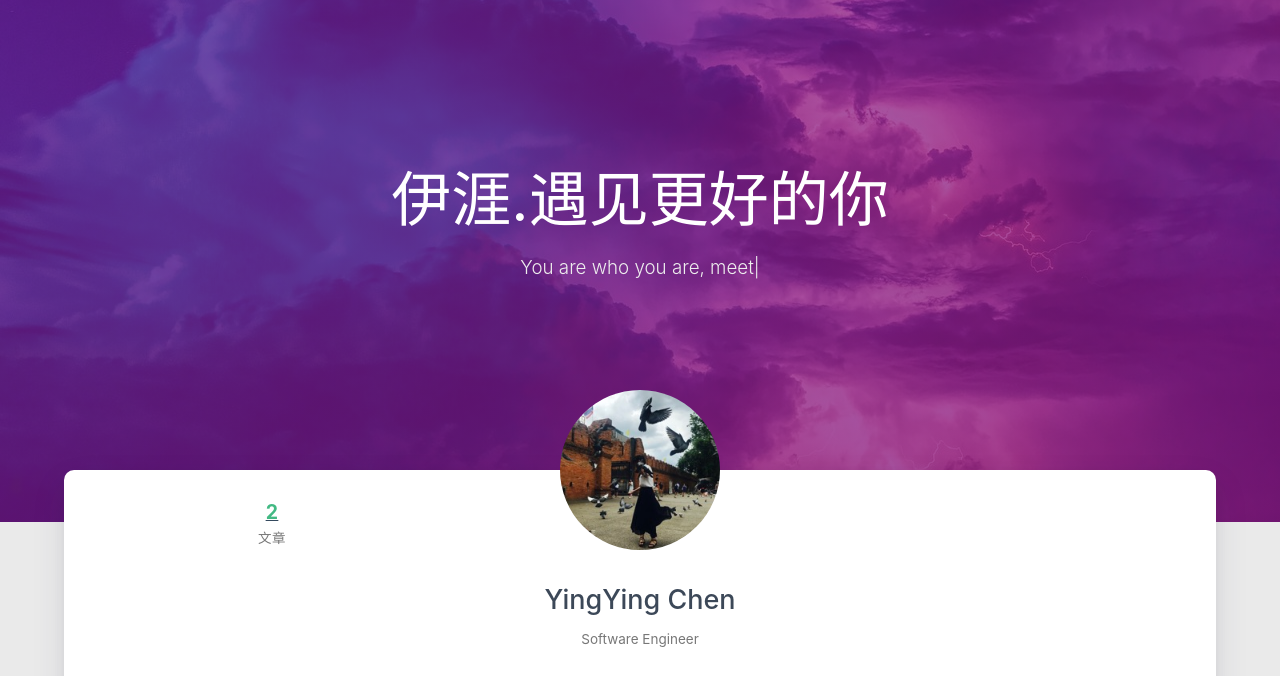
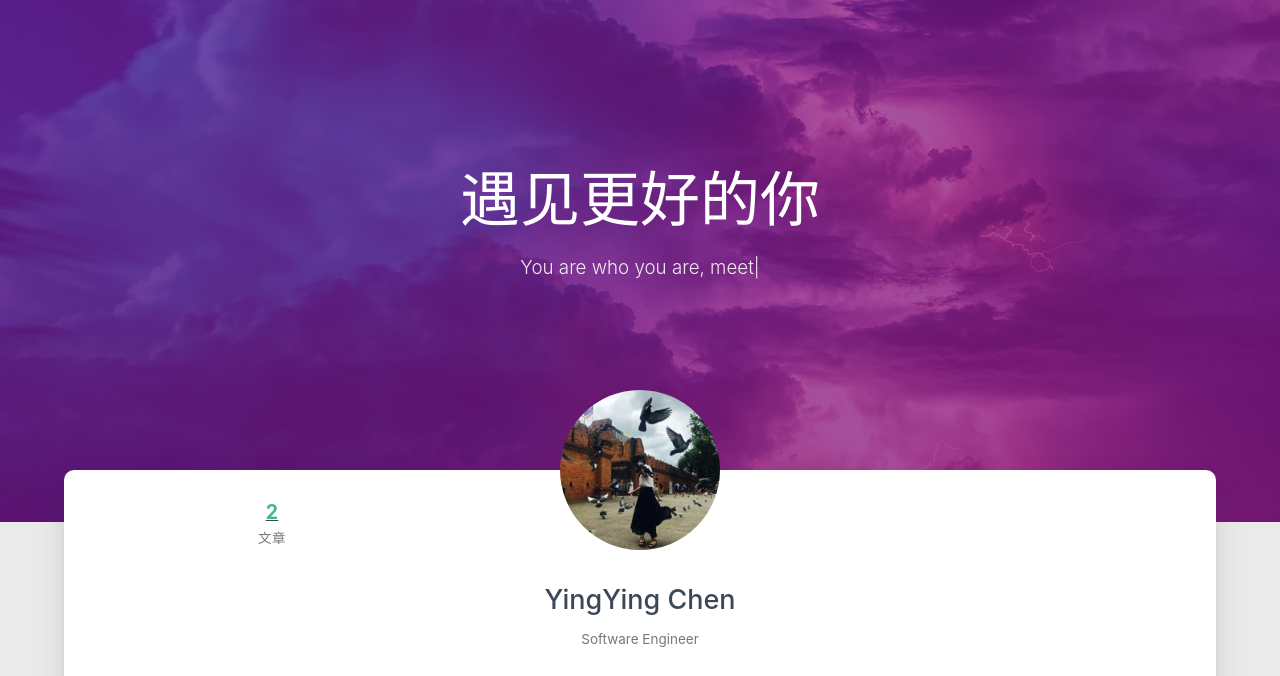
Before and after one commit to cyy-hub/cyy-hub.github.io, a plain HTML site: page about/index.html in a window 1280 px wide. Shown: the part 78-754 px from the top of the page. Drawn offline with nearby package versions, Linux system fonts and the light colour scheme; some packages are replaced by stand-ins of ours; a script that the page names is missing.

Commit message:
Site updated: 2021-01-12 21:39:09

```diff
--- a/about/index.html
+++ b/about/index.html
@@ -320,7 +320,7 @@
         <div class="brand">
             <div class="title center-align">
 
-                伊涯.遇见更好的你
+                遇见更好的你
 
             </div>
 
```
Also changed, not shown: archives/2021/01/index.html (+1 -1 lines), archives/2021/index.html (+1 -1 lines), archives/index.html (+1 -1 lines), categories/index.html (+1 -1 lines), index.html (+1 -1 lines), tags/index.html (+1 -1 lines).
